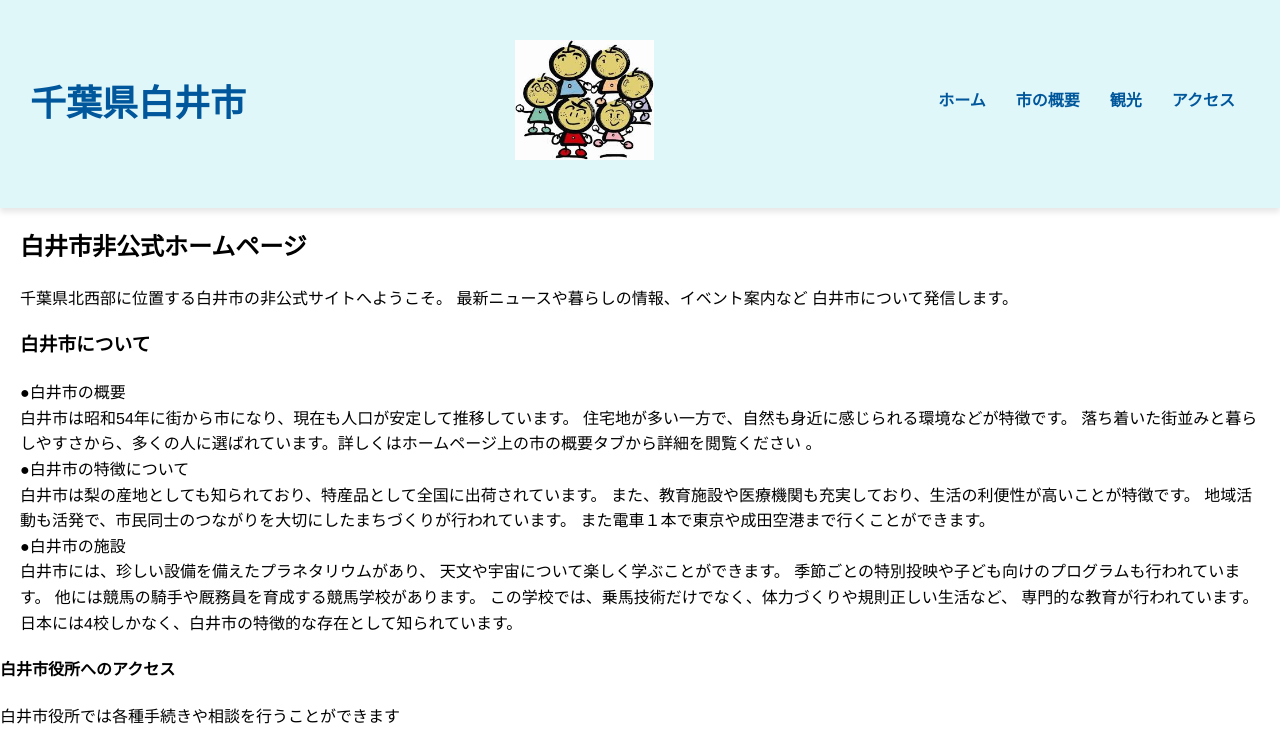
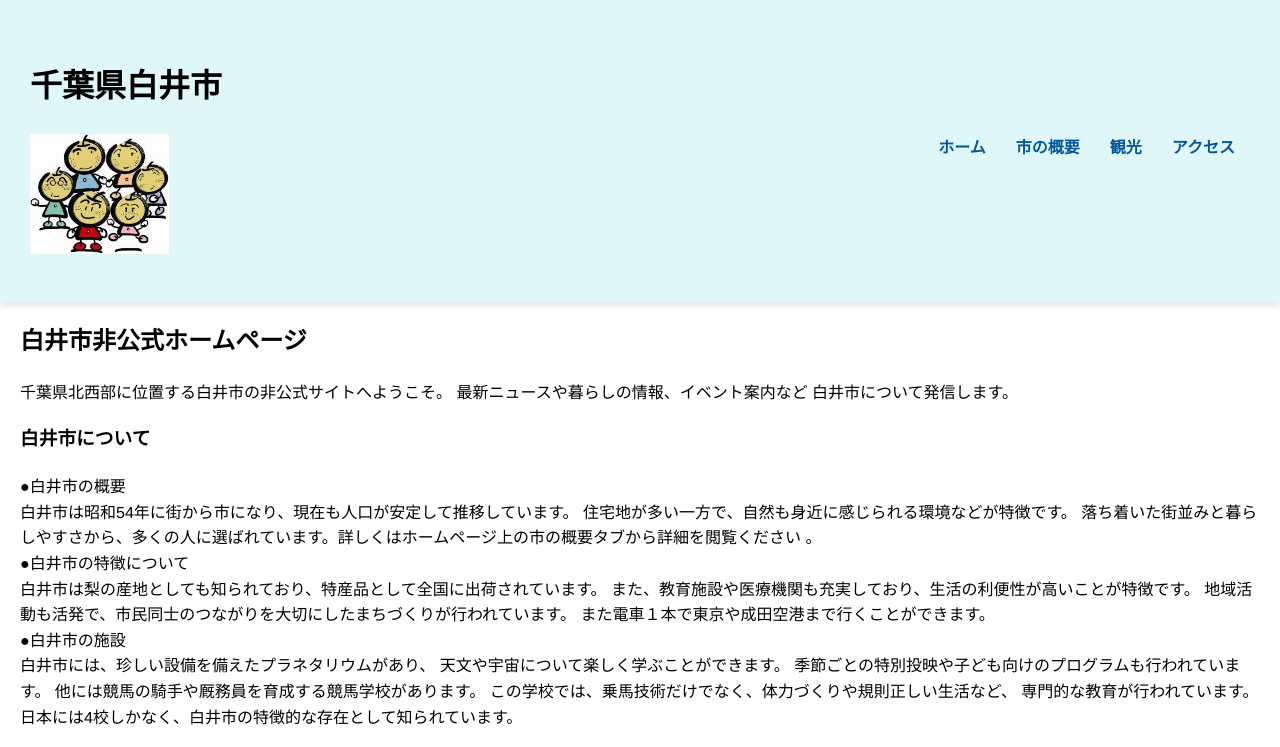
Before and after one commit to nekoya36/test1A.github.io, a plain HTML site: page index.html in a window 1280 px wide. Shown: the top 747 px of the page. Drawn offline with Linux system fonts and the light colour scheme; grey boxes are pictures that could not be loaded.

Commit message:
Update index.html

```diff
--- a/index.html
+++ b/index.html
@@ -10,15 +10,14 @@
 </head>
 
 <body>
-
 <header class="site-header">
-  <div class="header-text">
+  <div class="header-content">
     <h1>千葉県白井市</h1>
+    <div class="header-image">
+      <img src="nasibou.jpeg" alt="なし坊">
+    </div>
   </div>
 
-  <div class="header-image">
-    <img src="nasibou.jpeg" alt="なし坊">
-  </div>
 
   <nav>
     <ul>
```
